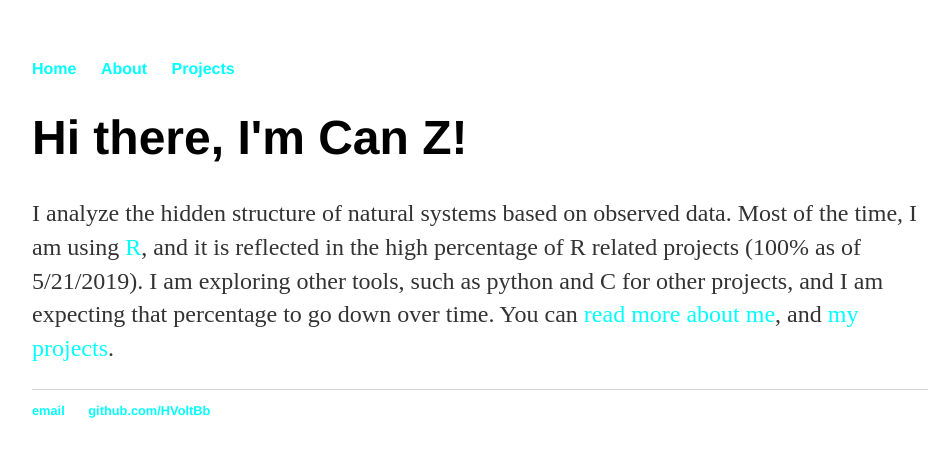
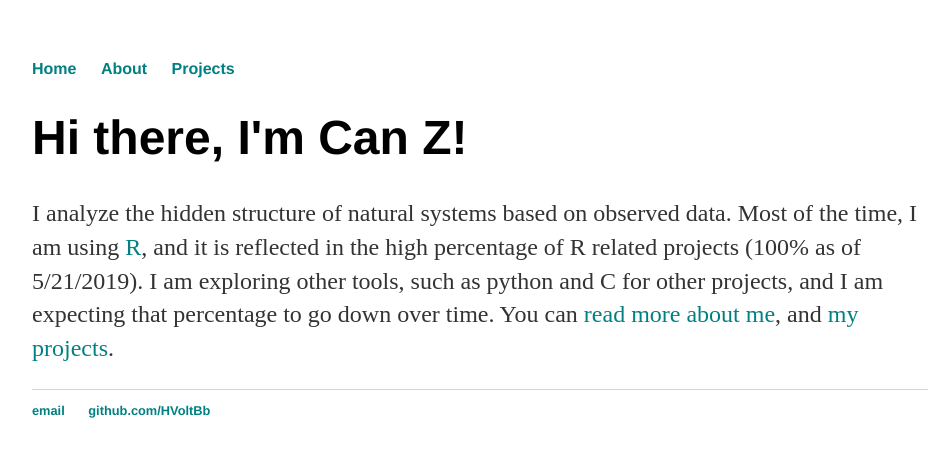
Before and after one commit to HVoltBb/HVoltBb.github.io, a Jekyll site: the page built from index.html, in a window 1280 px wide. Shown: the top 457 px of the page, without its empty margins (160-1106 px from the left). Built offline with Jekyll 4.4.1, drawn with Linux system fonts in a browser that asks for light colours.

Commit message:
Update main.css
changed link color to teal

```diff
--- a/css/main.css
+++ b/css/main.css
@@ -14,7 +14,7 @@ nav ul li, footer ul li {
 }
 a {
     text-decoration: none;
-    color: #00FFFF;
+    color: #008080;
 }
 a:hover {
     text-decoration: underline;
```
